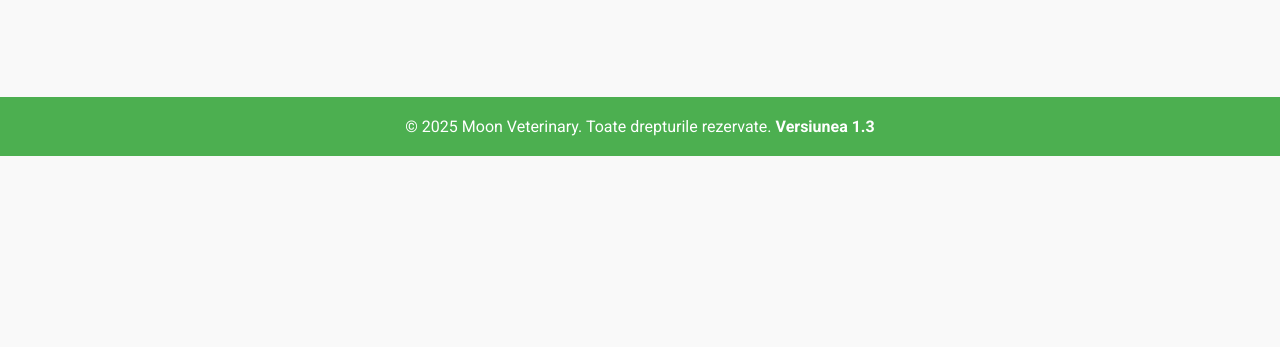
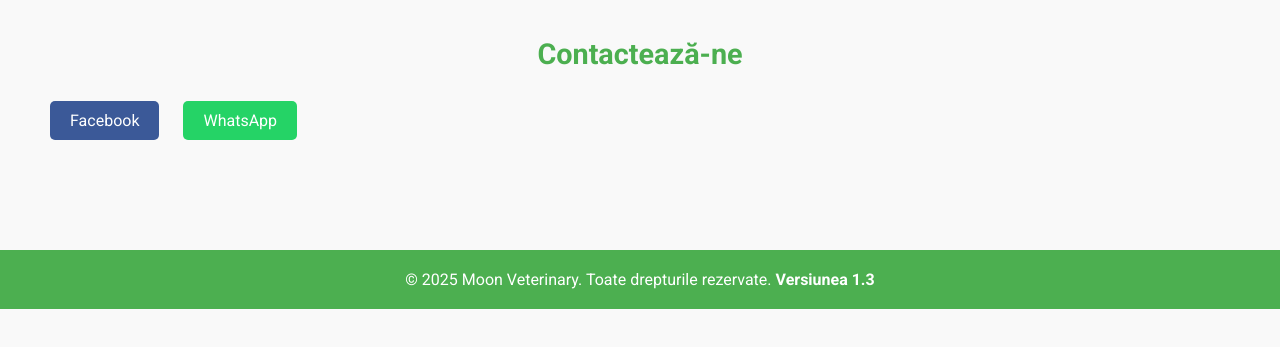
Before and after one commit to Bita113/MoonVeterinary, a plain HTML site: page index.html in a window 1280 px wide. Shown: the part 269-616 px from the top of the page. Drawn offline with Linux system fonts and the light colour scheme.

Commit message:
Update index.html

```diff
--- a/index.html
+++ b/index.html
@@ -10,10 +10,10 @@
     <script>
         window.fbAsyncInit = function() {
             FB.init({
-                appId      : '538443499345155',  // App ID-ul tău
+                appId      : '825847972972775',  // App ID-ul tău actualizat
                 cookie     : true,
                 xfbml      : true,
-                version    : 'v12.0'  // Versiunea API-ului
+                version    : 'v13.0'  // Versiunea API actualizată
             });
 
             // Verificăm starea de autentificare la încărcarea paginii
@@ -131,6 +131,20 @@
         #loginButton {
             display: none; /* Ascundem butonul până când este necesar */
         }
+        .contact-buttons a {
+            display: inline-block;
+            margin: 10px;
+            padding: 10px 20px;
+            color: white;
+            text-decoration: none;
+            border-radius: 5px;
+        }
+        .facebook-button {
+            background-color: #3b5998;
+        }
+        .whatsapp-button {
+            background-color: #25D366;
+        }
     </style>
 </head>
 <body>
@@ -153,6 +167,15 @@
             <!-- Butonul de login care va fi afișat dacă utilizatorul nu este autentificat -->
             <button id="loginButton" onclick="loginWithFacebook()">Conectează-te cu Facebook</button>
         </section>
+
+        <!-- Secțiune Contact cu butoane Facebook și WhatsApp -->
+        <section id="contact" class="contact-section">
+            <h3 class="section-title">Contactează-ne</h3>
+            <div class="contact-buttons">
+                <a href="https://www.facebook.com/moonveterinary" class="facebook-button" target="_blank">Facebook</a>
+                <a href="https://wa.me/0726914400" class="whatsapp-button" target="_blank">WhatsApp</a>
+            </div>
+        </section>
     </div>
 
     <footer>
```
